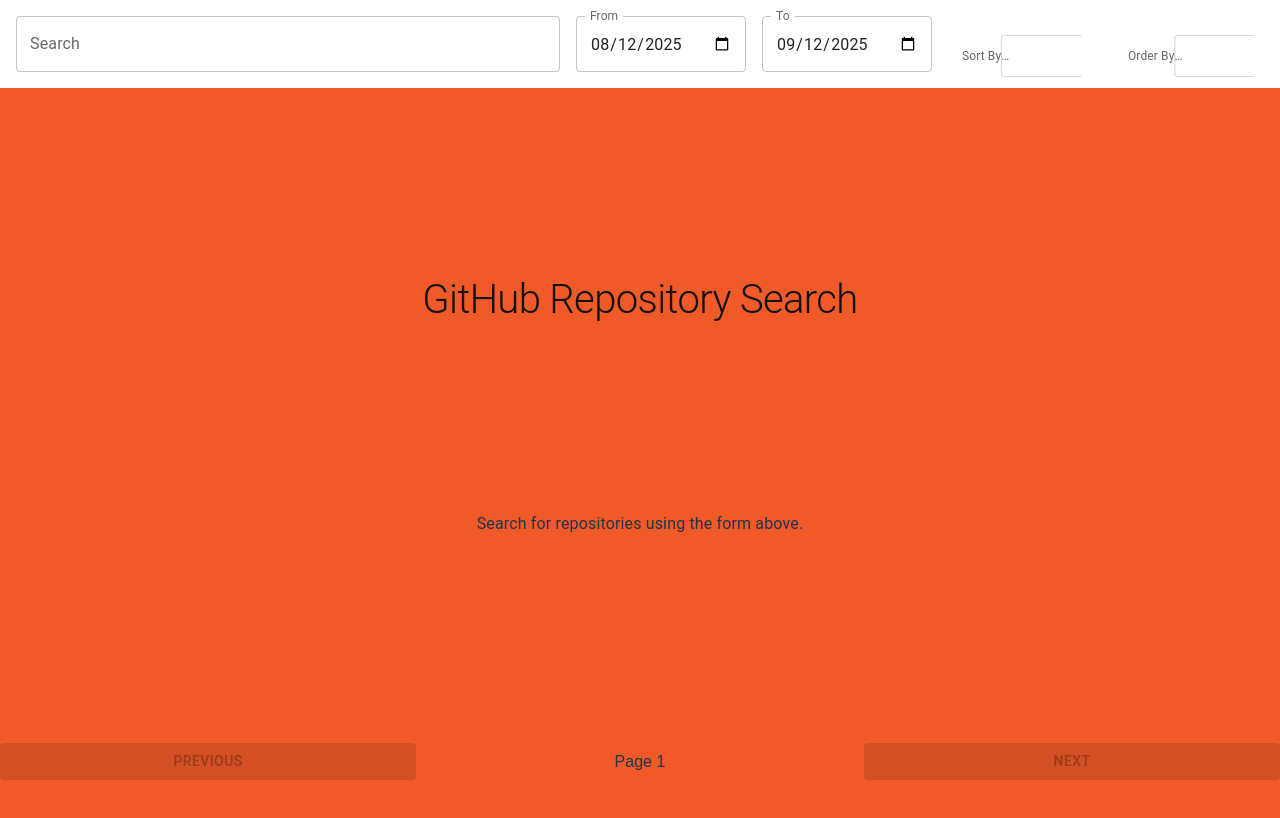
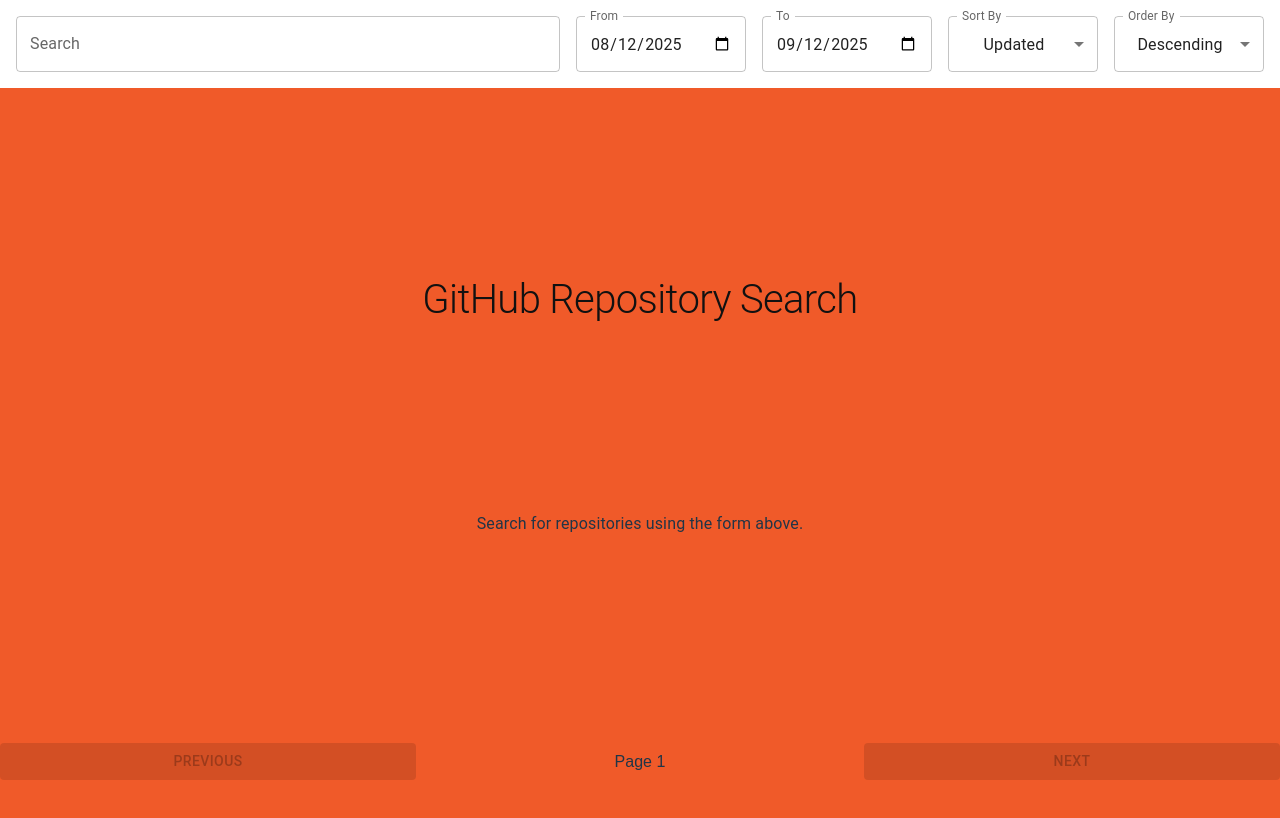
Before and after one commit to callumfallows/naimuri-task, a React (Vite) app: page / in a window 1280 px wide. Built offline with nearby package versions, Linux system fonts and the light colour scheme.

Commit message:
chore: revert changes to sort option filter
- Attempting to fix all WCAG issues has resulted in broken inputs

```diff
--- a/src/App.tsx
+++ b/src/App.tsx
@@ -117,11 +117,11 @@
             {/* Sort By */}
             <Stack className='sortOptions' sx={{ minWidth: '150px' }}>
               <FormControl fullWidth>
-                <InputLabel>
-                  Sort By
+                <InputLabel id='sortByLabel'>Sort By</InputLabel>
                 <Select
-                    id='sortBy'
-                    name='sortBy'
+                  labelId='sortByLabel'
+                  id='soryBy'
+                  label='Sort By'
                   fullWidth
                   value={sortBy}
                   onChange={e => setSortBy(e.target.value)}
@@ -132,18 +132,17 @@
                   <MenuItem value='forks'>Forks</MenuItem>
                   <MenuItem value='help-wanted-issues'>Issues</MenuItem>
                 </Select>
-                </InputLabel>
               </FormControl>
             </Stack>
 
             {/* Order By */}
             <Stack className='orderOptions' sx={{ minWidth: '150px' }}>
               <FormControl fullWidth>
-                <InputLabel>
-                  Order By
+                <InputLabel id='orderByLabel'>Order By</InputLabel>
                 <Select
+                  labelId='orderByLabel'
                   id='orderBy'
-                    name='orderBy'
+                  label='Order By'
                   fullWidth
                   value={orderBy}
                   onChange={e => setOrderBy(e.target.value)}
@@ -152,7 +151,6 @@
                   <MenuItem value='desc'>Descending</MenuItem>
                   <MenuItem value='asc'>Ascending</MenuItem>
                 </Select>
-                </InputLabel>
               </FormControl>
             </Stack>
           </Stack>
```
Lines whose indentation alone changed are shown as unchanged.
